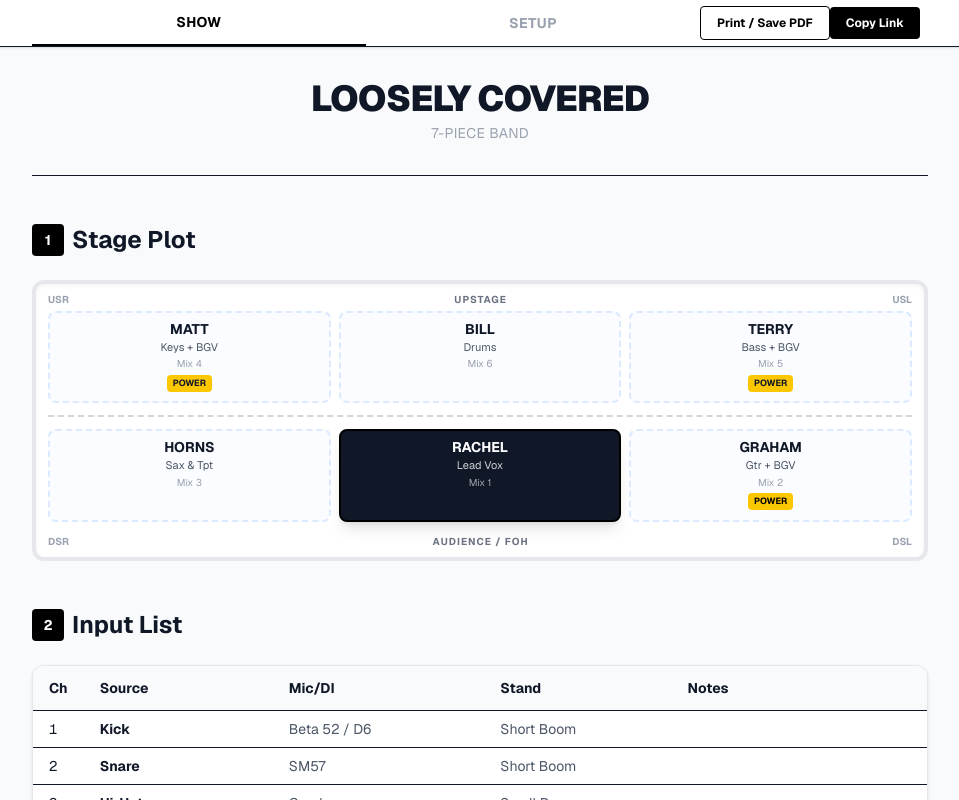
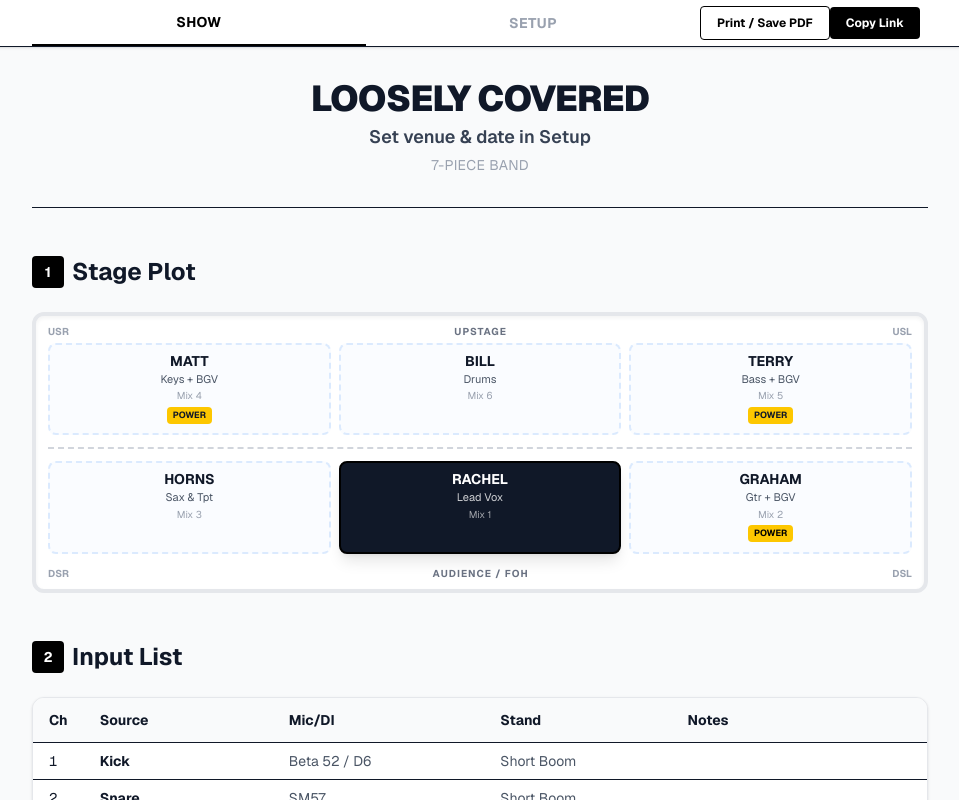
Before and after one commit to grahamdedwards/stage-plot, a Next.js app: page / in a window 1280 px wide. Shown: the top 800 px of the page, without its empty margins (160-1119 px from the left). Built offline with nearby package versions, Linux system fonts and the light colour scheme.

Commit message:
fix: always show venue/date line in header; fallback prompt when empty

```diff
--- a/app/page.tsx
+++ b/app/page.tsx
@@ -351,11 +351,11 @@ function ShowTab({ band, printSections, showInfo }: { band: BandConfig; printSec
       <div className="max-w-4xl mx-auto space-y-12">
         <header className="text-center border-b pb-8">
           <h1 className="text-4xl font-black tracking-tight uppercase">{band.name}</h1>
-          {(showInfo.venue || showInfo.eventDate) && (
-            <p className="text-lg font-semibold text-gray-700 mt-1">
-              {showInfo.venue}{showInfo.venue && showInfo.eventDate ? ' · ' : ''}{showInfo.eventDate}
-            </p>
-          )}
+          <p className="text-lg font-semibold text-gray-700 mt-1">
+            {showInfo.venue && showInfo.eventDate
+              ? `${showInfo.venue} · ${showInfo.eventDate}`
+              : showInfo.venue || showInfo.eventDate || 'Set venue & date in Setup'}
+          </p>
           <p className="text-sm text-gray-400 mt-1 uppercase tracking-wide">{band.lineup}</p>
         </header>
 
```
